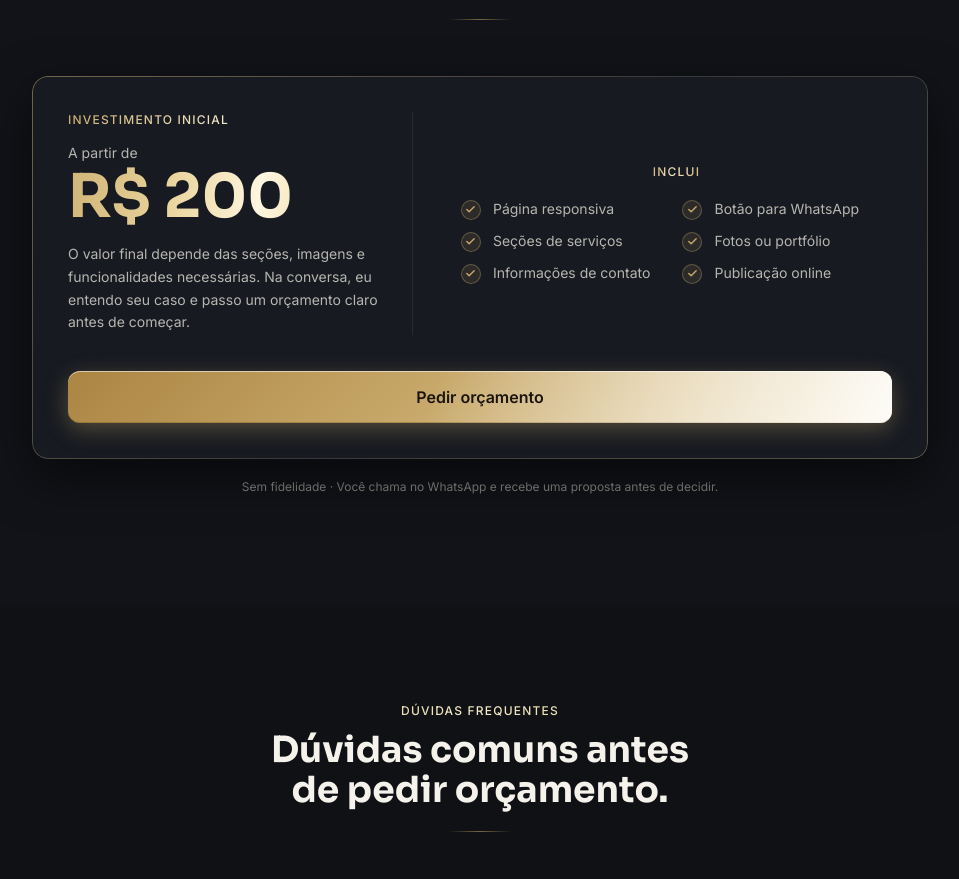
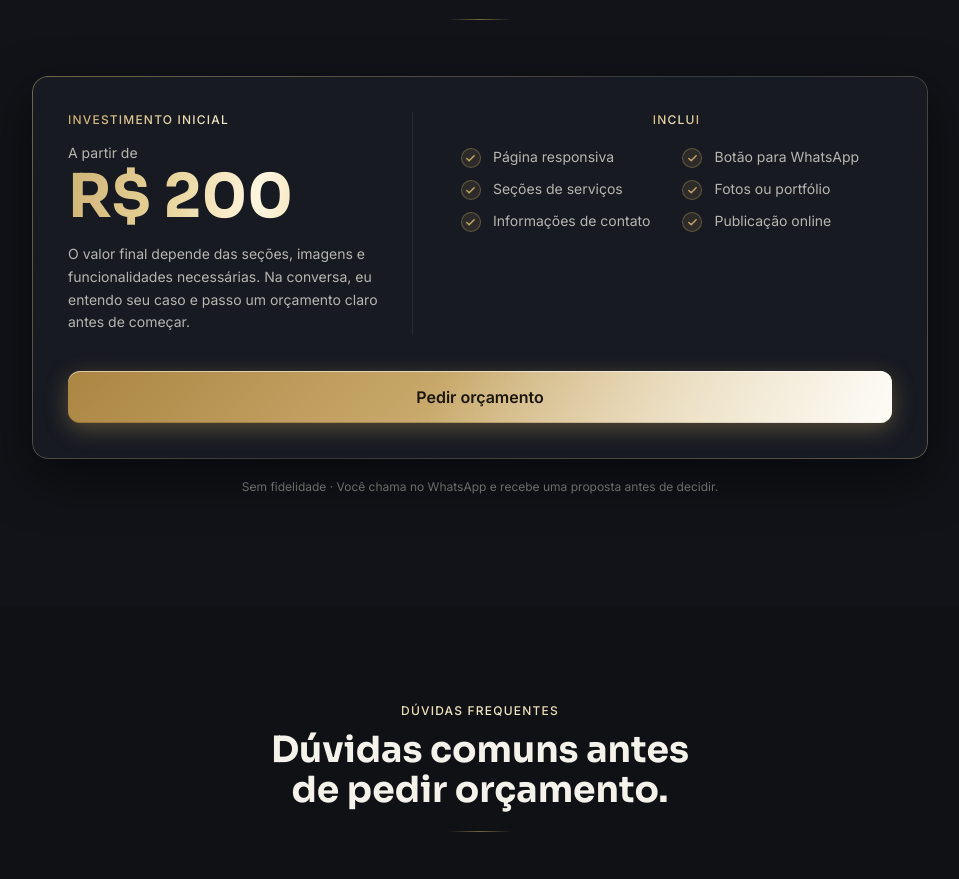
Before and after one commit to lucasfaustinodev/lucasfaustinodev, a Next.js app: page / in a window 1280 px wide. Shown: the part 4630-5509 px from the top of the page, without its empty margins (160-1119 px from the left). Built offline with nearby package versions, Linux system fonts and the light colour scheme; a web font is replaced by a local one.

Commit message:
Alinha titulo de inclusos

```diff
--- a/components/pricing.tsx
+++ b/components/pricing.tsx
@@ -41,7 +41,7 @@ export function Pricing() {
 
           <div className="gold-border-glow relative rounded-2xl bg-card shadow-card-hover">
             <div className="relative z-10 p-6 md:p-9">
-              <div className="grid gap-8 md:grid-cols-[0.88fr_1.12fr] md:items-center md:gap-10">
+              <div className="grid gap-8 md:grid-cols-[0.88fr_1.12fr] md:items-start md:gap-10">
                 <div className="md:pr-8 md:border-r md:border-[rgba(245,242,235,0.08)]">
                   <span className="text-xs font-medium text-gold-foil uppercase tracking-widest mb-4 block">
                     Investimento inicial
@@ -61,7 +61,7 @@ export function Pricing() {
                   </p>
                 </div>
 
-                <div className="md:pl-2 md:flex md:flex-col md:items-center md:self-center">
+                <div className="md:pl-2 md:flex md:flex-col md:items-center">
                   <span className="text-xs font-medium text-gold-foil uppercase tracking-widest mb-5 block text-center">
                     Inclui
                   </span>
```
